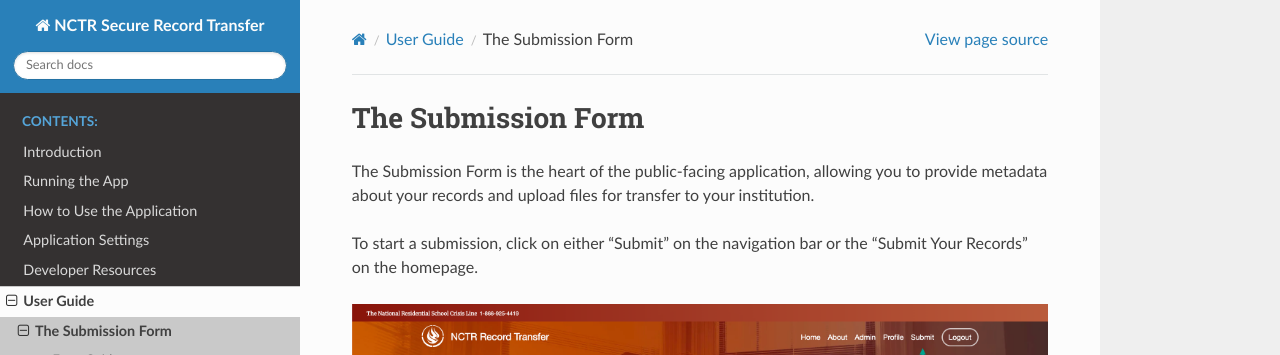
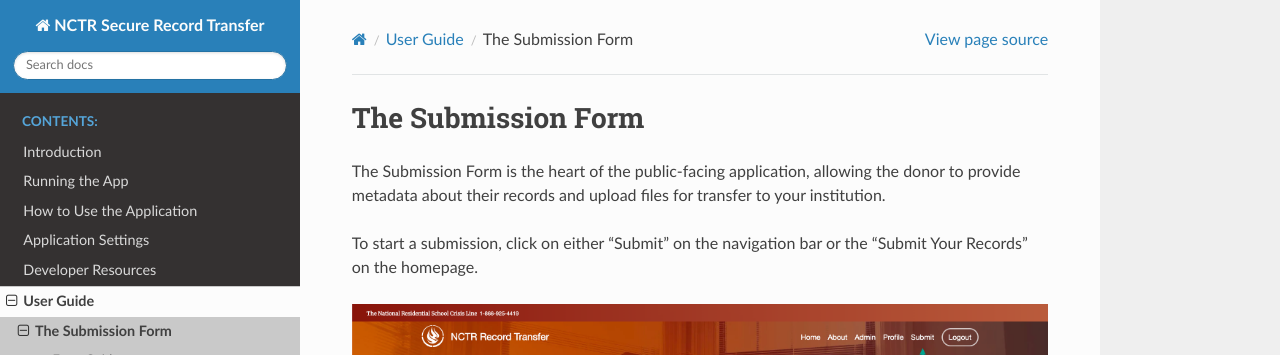
Before and after one commit to NationalCentreTruthReconciliation/Secure-Record-Transfer, a Sphinx documentation site: the page built from docs/userguide/submission-form.rst, in a window 1280 px wide and 900 px high. Shown: the top 355 px of the window. Built offline with Sphinx 7.4.7 and the Read the Docs theme 3.1.0, drawn with Linux system fonts in a browser that asks for light colours; some of the changed text lies outside the part shown.

Commit message:
Change some instances of "you" to "the donor"

```diff
--- a/docs/userguide/submission-form.rst
+++ b/docs/userguide/submission-form.rst
@@ -1,8 +1,8 @@
 The Submission Form
 ===================
 
-The Submission Form is the heart of the public-facing application, allowing you to provide
-metadata about your records and upload files for transfer to your institution.
+The Submission Form is the heart of the public-facing application, allowing the donor to provide
+metadata about their records and upload files for transfer to your institution.
 
 To start a submission, click on either "Submit" on the navigation bar or the "Submit Your Records"
 on the homepage.
@@ -43,8 +43,8 @@
 Step 1: Legal Agreement
 #######################
 
-In the first step of the form, the user must accept a legal agreement before proceeding. An
-explanation of the agreement is provided in the form.
+To fill out the form, the legal agreement must first be accepted. This agreement outlines the legal
+terms and conditions the donor must agree to before continuing with the rest of the form.
 
 .. image:: images/transfer_step_1.png
     :alt: Step 1 of the transfer form
```
